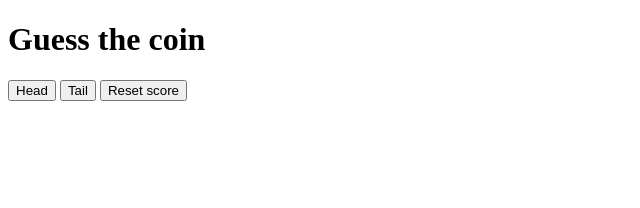
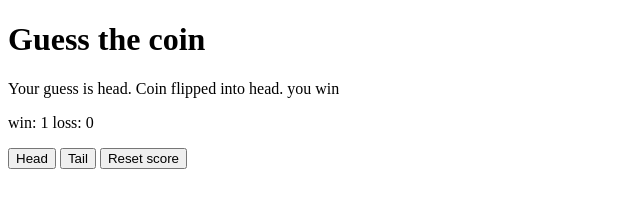
Before and after one commit to Sakhawat-Saim/head-tail, a plain HTML site: page index.html in a window 1280 px wide. Both pictures are taken after a click on the button "Head". Shown: the whole page, without its empty margins (0-640 px from the left). Drawn offline with Linux system fonts and the light colour scheme.

Commit message:
basic game completed

```diff
--- a/app.js
+++ b/app.js
@@ -2,6 +2,13 @@ function resetScore() {
   score.win = 0;
   score.loss = 0;
 }
+
+function updateScoreElement() {
+  document.querySelector(
+    ".js-score"
+  ).innerHTML = `win: ${score.win} loss: ${score.loss}`;
+}
+
 let score = JSON.parse(localStorage.getItem("score"));
 if (!score) {
   score = {
@@ -9,6 +16,8 @@ if (!score) {
     loss: 0,
   };
 }
+
+updateScoreElement();
 
 function computerMove() {
   const randomMove = Math.random();
@@ -45,8 +54,9 @@ function playgame(playerGuess) {
 
   localStorage.setItem("score", JSON.stringify(score));
 
-  alert(
-    `Your guess is ${playerGuess}. Coin flipped into ${computerCoin}. ${result}
-    win: ${score.win} loss: ${score.loss}`
-  );
+  updateScoreElement();
+
+  document.querySelector(
+    ".js-moves"
+  ).innerHTML = `Your guess is ${playerGuess}. Coin flipped into ${computerCoin}. ${result}`;
 }
--- a/index.html
+++ b/index.html
@@ -7,6 +7,8 @@
   </head>
   <body>
     <h1>Guess the coin</h1>
+    <p class="js-moves"></p>
+    <p class="js-score"></p>
     <button
       onclick="
         playgame('head')
@@ -21,7 +23,13 @@
     >
       Tail
     </button>
-    <button onclick="resetScore()">Reset score</button>
+    <button
+      onclick="resetScore(),
+    localStorage.removeItem('score'),
+    updateScoreElement()"
+    >
+      Reset score
+    </button>
 
     <script src="app.js"></script>
   </body>
```
